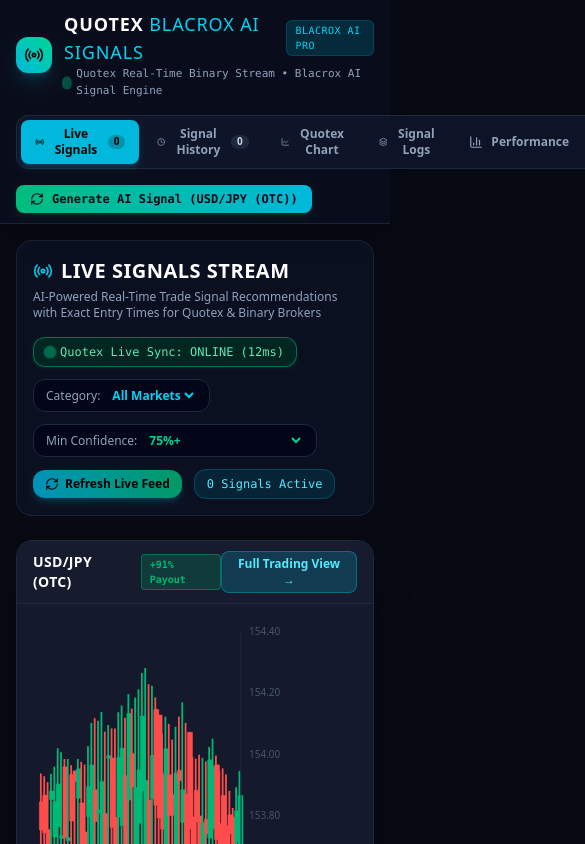
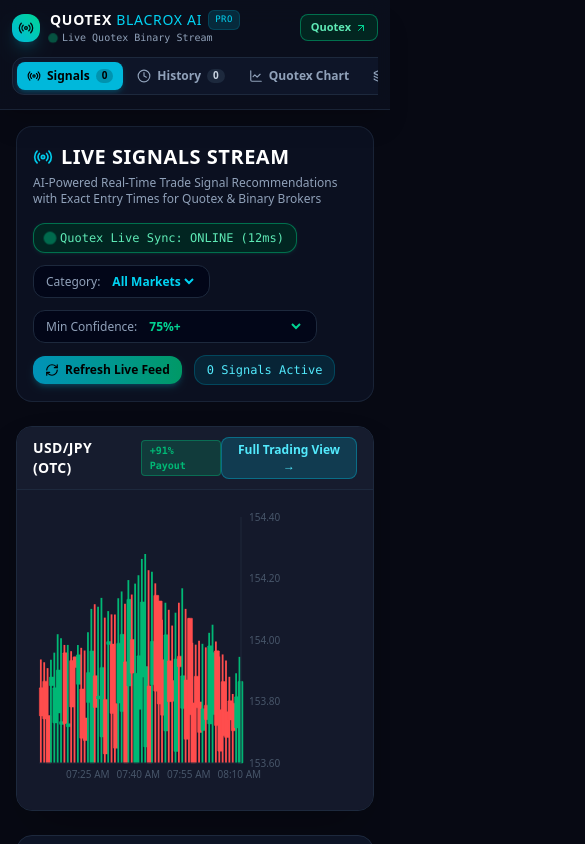
Before and after one commit to rohiiitwc/blacrox.ai, a Next.js app: page / in a window 390 px wide. Shown: the top 844 px of the page, 585 px wide, since content can reach past the window. Built offline with nearby package versions, Linux system fonts and the light colour scheme.

Commit message:
Optimize responsive layout for mobile phone screens

```diff
--- a/src/app/globals.css
+++ b/src/app/globals.css
@@ -51,3 +51,12 @@
 .glow-put {
   animation: pulseGlowPut 2.5s infinite ease-in-out;
 }
+
+/* Hide scrollbar utility for clean mobile scrolling */
+.no-scrollbar::-webkit-scrollbar {
+  display: none;
+}
+.no-scrollbar {
+  -ms-overflow-style: none;
+  scrollbar-width: none;
+}
--- a/src/app/page.tsx
+++ b/src/app/page.tsx
@@ -275,37 +275,50 @@
   return (
     <div className="min-h-screen bg-[#070913] text-slate-100 flex flex-col font-sans selection:bg-cyan-500 selection:text-black">
       {/* TOP NAVIGATION BAR */}
-      <header className="border-b border-slate-800/80 bg-[#0b0f1d]/90 backdrop-blur-md sticky top-0 z-50 px-4 py-2.5 flex flex-wrap items-center justify-between gap-4 shadow-xl">
-        <div className="flex items-center gap-3">
-          <div className="bg-gradient-to-tr from-cyan-500 to-emerald-400 p-2 rounded-xl text-black font-black flex items-center justify-center shadow-lg shadow-cyan-500/20">
-            <Radio className="w-5 h-5 animate-pulse" />
+      <header className="border-b border-slate-800/80 bg-[#0b0f1d]/95 backdrop-blur-md sticky top-0 z-50 px-3 sm:px-4 py-2.5 flex flex-col md:flex-row items-stretch md:items-center justify-between gap-3 shadow-xl">
+        <div className="flex items-center justify-between">
+          <div className="flex items-center gap-2.5">
+            <div className="bg-gradient-to-tr from-cyan-500 to-emerald-400 p-1.5 sm:p-2 rounded-xl text-black font-black flex items-center justify-center shadow-lg shadow-cyan-500/20">
+              <Radio className="w-4 h-4 sm:w-5 sm:h-5 animate-pulse" />
             </div>
             <div>
-            <div className="flex items-center gap-2">
-              <span className="font-extrabold text-lg tracking-wider text-white">QUOTEX <span className="text-cyan-400 font-normal">BLACROX AI SIGNALS</span></span>
-              <span className="bg-cyan-950/80 text-cyan-400 border border-cyan-800/50 text-[10px] font-mono px-2 py-0.5 rounded-md uppercase tracking-wider">
-                BLACROX AI PRO
-              </span>
-            </div>
-            <p className="text-[11px] text-slate-400 flex items-center gap-1.5 font-mono">
-              <span className="w-2 h-2 rounded-full bg-emerald-500 animate-ping inline-block" />
-              <span>Quotex Real-Time Binary Stream • Blacrox AI Signal Engine</span>
+              <div className="flex items-center gap-1.5 sm:gap-2">
+                <span className="font-extrabold text-sm sm:text-lg tracking-wider text-white">QUOTEX <span className="text-cyan-400 font-normal">BLACROX AI</span></span>
+                <span className="bg-cyan-950/80 text-cyan-400 border border-cyan-800/50 text-[9px] sm:text-[10px] font-mono px-1.5 sm:px-2 py-0.5 rounded-md uppercase tracking-wider">
+                  PRO
+                </span>
+              </div>
+              <p className="text-[10px] sm:text-[11px] text-slate-400 flex items-center gap-1.5 font-mono">
+                <span className="w-1.5 h-1.5 sm:w-2 sm:h-2 rounded-full bg-emerald-500 animate-ping inline-block" />
+                <span>Live Quotex Binary Stream</span>
               </p>
             </div>
           </div>
 
-        {/* NAVIGATION TABS */}
-        <nav className="flex items-center gap-1 bg-slate-900/90 border border-slate-800 p-1 rounded-xl">
+          <a
+            href="https://qxbroker.com/en/trade"
+            target="_blank"
+            rel="noopener noreferrer"
+            className="flex md:hidden items-center gap-1 bg-emerald-950/80 hover:bg-emerald-900 text-emerald-300 border border-emerald-500/50 font-bold px-2.5 py-1 rounded-lg text-[11px]"
+          >
+            <span>Quotex</span>
+            <ArrowUpRight className="w-3 h-3 text-emerald-400" />
+          </a>
+        </div>
+
+        {/* NAVIGATION TABS WITH HORIZONTAL SCROLL ON MOBILE */}
+        <div className="flex items-center justify-between gap-2 overflow-x-auto no-scrollbar pb-1 md:pb-0">
+          <nav className="flex items-center gap-1 bg-slate-900/90 border border-slate-800 p-1 rounded-xl shrink-0 overflow-x-auto">
             <button
               onClick={() => setActiveTab('signals')}
-            className={`flex items-center gap-2 px-3.5 py-1.5 rounded-lg text-xs font-semibold transition-all ${
+              className={`flex items-center gap-1.5 px-2.5 sm:px-3.5 py-1.5 rounded-lg text-xs font-semibold transition-all whitespace-nowrap ${
                 activeTab === 'signals'
                   ? 'bg-cyan-500 text-black shadow-md shadow-cyan-500/20'
                   : 'text-slate-400 hover:text-white hover:bg-slate-800/50'
               }`}
             >
               <Radio className="w-3.5 h-3.5" />
-            <span>Live Signals</span>
+              <span>Signals</span>
               <span className={`px-1.5 py-0.2 rounded-full text-[10px] font-bold ${activeTab === 'signals' ? 'bg-black/20 text-black' : 'bg-cyan-500/20 text-cyan-400'}`}>
                 {activeSignals.length}
               </span>
@@ -313,14 +326,14 @@
 
             <button
               onClick={() => setActiveTab('history')}
-            className={`flex items-center gap-2 px-3.5 py-1.5 rounded-lg text-xs font-semibold transition-all ${
+              className={`flex items-center gap-1.5 px-2.5 sm:px-3.5 py-1.5 rounded-lg text-xs font-semibold transition-all whitespace-nowrap ${
                 activeTab === 'history'
                   ? 'bg-cyan-500 text-black shadow-md shadow-cyan-500/20'
                   : 'text-slate-400 hover:text-white hover:bg-slate-800/50'
               }`}
             >
               <Clock className="w-3.5 h-3.5" />
-            <span>Signal History</span>
+              <span>History</span>
               <span className={`px-1.5 py-0.2 rounded-full text-[10px] font-bold ${activeTab === 'history' ? 'bg-black/20 text-black' : 'bg-slate-800 text-slate-300'}`}>
                 {signals.length}
               </span>
@@ -328,7 +341,7 @@
 
             <button
               onClick={() => setActiveTab('chart')}
-            className={`flex items-center gap-2 px-3.5 py-1.5 rounded-lg text-xs font-semibold transition-all ${
+              className={`flex items-center gap-1.5 px-2.5 sm:px-3.5 py-1.5 rounded-lg text-xs font-semibold transition-all whitespace-nowrap ${
                 activeTab === 'chart'
                   ? 'bg-cyan-500 text-black shadow-md shadow-cyan-500/20'
                   : 'text-slate-400 hover:text-white hover:bg-slate-800/50'
@@ -340,80 +353,64 @@
 
             <button
               onClick={() => setActiveTab('logs')}
-            className={`flex items-center gap-2 px-3.5 py-1.5 rounded-lg text-xs font-semibold transition-all ${
+              className={`flex items-center gap-1.5 px-2.5 sm:px-3.5 py-1.5 rounded-lg text-xs font-semibold transition-all whitespace-nowrap ${
                 activeTab === 'logs'
                   ? 'bg-cyan-500 text-black shadow-md shadow-cyan-500/20'
                   : 'text-slate-400 hover:text-white hover:bg-slate-800/50'
               }`}
             >
               <Layers className="w-3.5 h-3.5" />
-            <span>Signal Logs</span>
+              <span>Logs</span>
             </button>
 
             <button
               onClick={() => setActiveTab('performance')}
-            className={`flex items-center gap-2 px-3.5 py-1.5 rounded-lg text-xs font-semibold transition-all ${
+              className={`flex items-center gap-1.5 px-2.5 sm:px-3.5 py-1.5 rounded-lg text-xs font-semibold transition-all whitespace-nowrap ${
                 activeTab === 'performance'
                   ? 'bg-cyan-500 text-black shadow-md shadow-cyan-500/20'
                   : 'text-slate-400 hover:text-white hover:bg-slate-800/50'
               }`}
             >
               <BarChart3 className="w-3.5 h-3.5" />
-            <span>Performance</span>
+              <span>Stats</span>
             </button>
 
             <button
               onClick={() => setActiveTab('engine')}
-            className={`flex items-center gap-2 px-3.5 py-1.5 rounded-lg text-xs font-semibold transition-all ${
+              className={`flex items-center gap-1.5 px-2.5 sm:px-3.5 py-1.5 rounded-lg text-xs font-semibold transition-all whitespace-nowrap ${
                 activeTab === 'engine'
                   ? 'bg-cyan-500 text-black shadow-md shadow-cyan-500/20'
                   : 'text-slate-400 hover:text-white hover:bg-slate-800/50'
               }`}
             >
               <Sparkles className="w-3.5 h-3.5" />
-            <span>Blacrox Engine</span>
+              <span>Engine</span>
             </button>
 
             <button
               onClick={() => setActiveTab('system')}
-            className={`flex items-center gap-2 px-3.5 py-1.5 rounded-lg text-xs font-semibold transition-all ${
+              className={`flex items-center gap-1.5 px-2.5 sm:px-3.5 py-1.5 rounded-lg text-xs font-semibold transition-all whitespace-nowrap ${
                 activeTab === 'system'
                   ? 'bg-cyan-500 text-black shadow-md shadow-cyan-500/20'
                   : 'text-slate-400 hover:text-white hover:bg-slate-800/50'
               }`}
             >
               <Shield className="w-3.5 h-3.5" />
-            <span>System Health</span>
+              <span>Health</span>
             </button>
           </nav>
 
-        {/* RIGHT METRICS & CLOCK */}
-        <div className="flex items-center gap-3 text-xs font-mono">
-          <div className="hidden lg:flex items-center gap-2 bg-slate-900 border border-slate-800 px-3 py-1.5 rounded-lg">
-            <Clock className="w-3.5 h-3.5 text-cyan-400" />
-            <span className="text-slate-300">{currentTime.toLocaleTimeString()}</span>
-          </div>
-
-          <a
-            href="https://qxbroker.com/en/trade"
-            target="_blank"
-            rel="noopener noreferrer"
-            className="hidden sm:flex items-center gap-1.5 bg-emerald-950/80 hover:bg-emerald-900 text-emerald-300 border border-emerald-500/50 font-bold px-3 py-1.5 rounded-lg transition-all text-xs"
-          >
-            <span>Open Quotex</span>
-            <ArrowUpRight className="w-3.5 h-3.5 text-emerald-400" />
-          </a>
-
+          {/* GENERATE AI SIGNAL ACTION BUTTON FOR MOBILE & DESKTOP */}
           <button
             onClick={handleTriggerAISignal}
             disabled={isGeneratingSignal}
-            className="flex items-center gap-2 bg-gradient-to-r from-emerald-500 to-cyan-500 hover:from-emerald-400 hover:to-cyan-400 text-slate-950 font-bold px-3.5 py-1.5 rounded-lg transition-all shadow-md shadow-emerald-500/10 active:scale-95 text-xs"
+            className="flex items-center justify-center gap-1.5 bg-gradient-to-r from-emerald-500 to-cyan-500 hover:from-emerald-400 hover:to-cyan-400 text-slate-950 font-bold px-3 py-1.5 rounded-xl transition-all shadow-md shadow-emerald-500/10 active:scale-95 text-xs shrink-0"
           >
             <RefreshCw className={`w-3.5 h-3.5 ${isGeneratingSignal ? 'animate-spin' : ''}`} />
             <span>
               {isGeneratingSignal
-                ? analysisProgress || `Analyzing Quotex ${selectedPair?.name || ''}...`
-                : `Generate AI Signal (${selectedPair?.name || 'Selected Pair'})`}
+                ? 'Analyzing...'
+                : `AI Signal`}
             </span>
           </button>
         </div>
```
Lines whose indentation alone changed are shown as unchanged.
